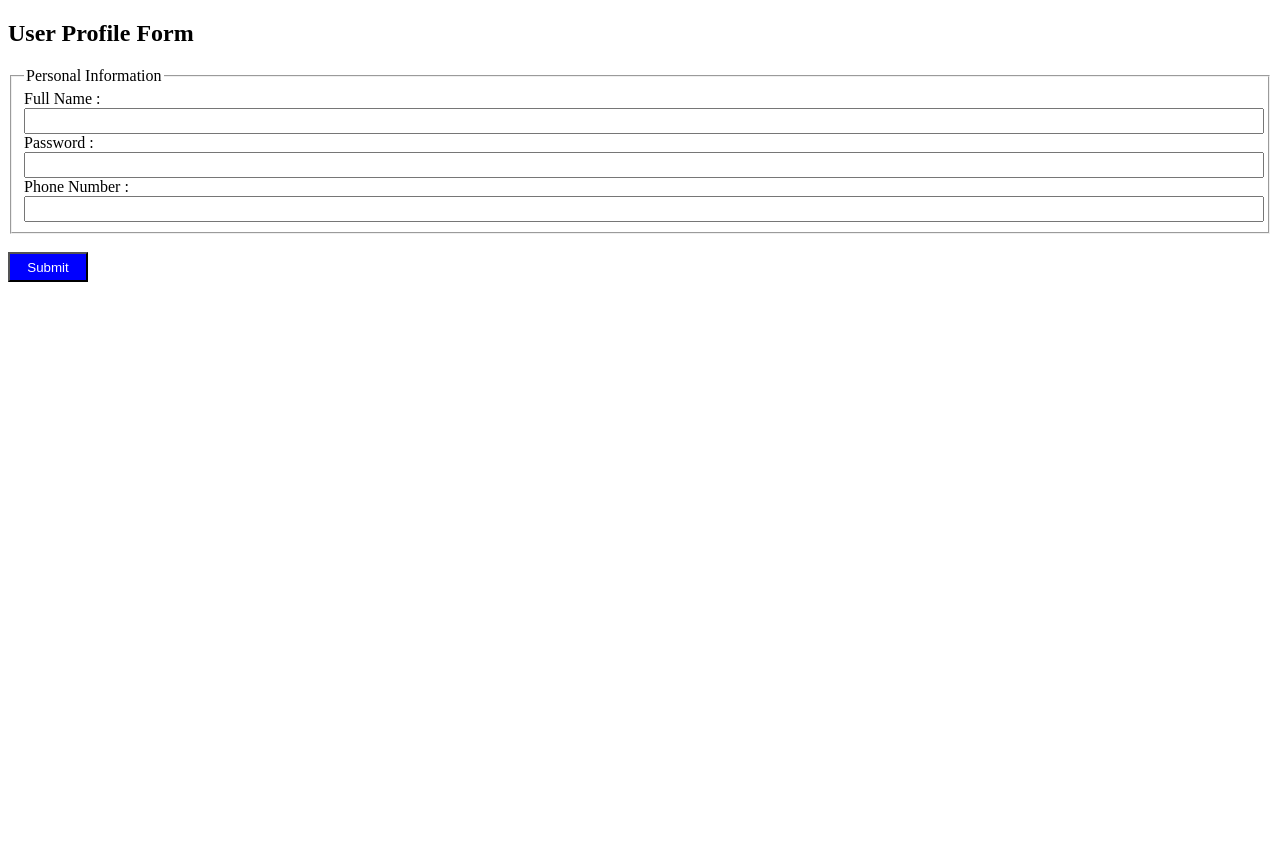
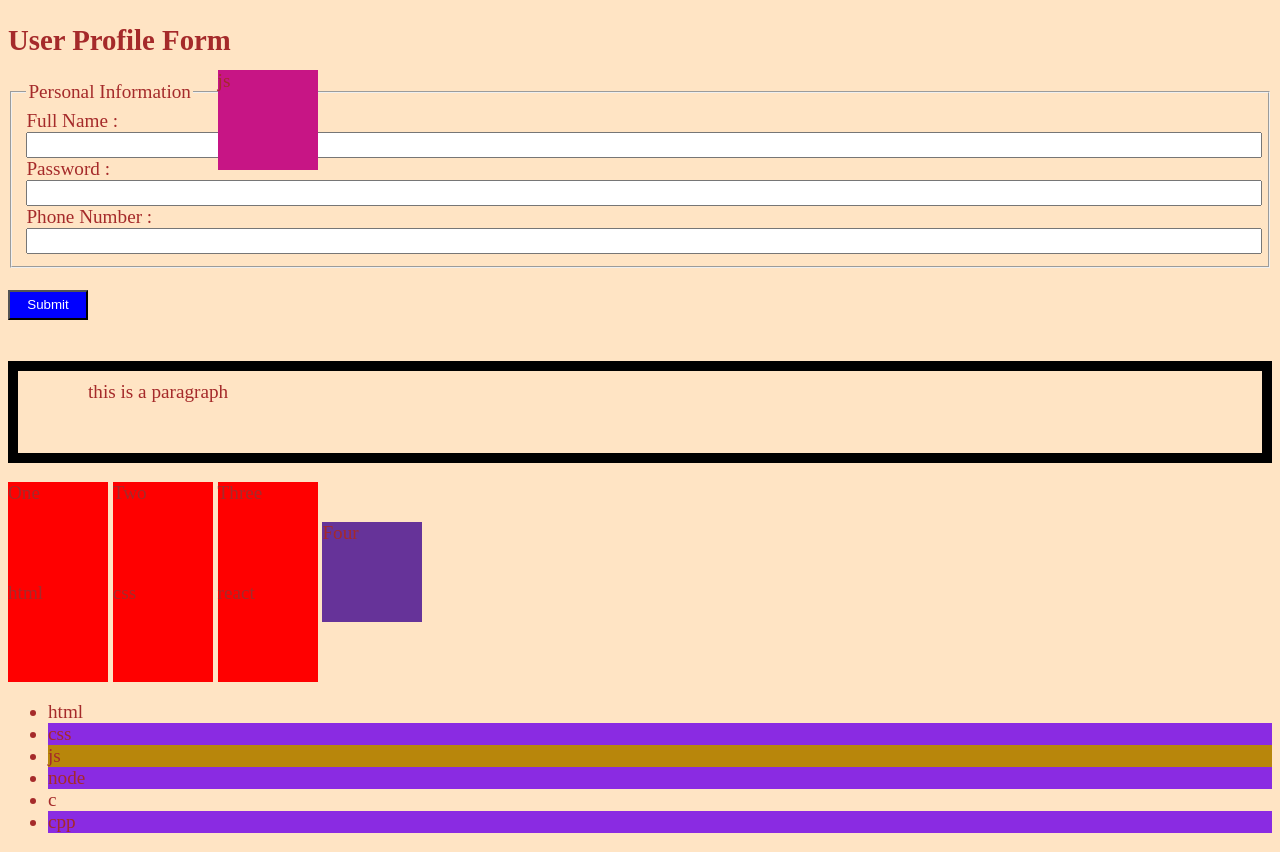
Before and after one commit to MahimaDhomane/Html-css, a plain HTML site: page popup_box/index.html in a window 1280 px wide. Before the commit the page ends 800 px from the top, so only its background shows below. Drawn offline with Linux system fonts and the light colour scheme.

Commit message:
Update index.html

```diff
--- a/popup_box/index.html
+++ b/popup_box/index.html
@@ -3,18 +3,11 @@
     <head>
         <meta charset="UTF-8">
         <meta name="viewport" content="width=device-width, initial-scale=1.0">
+        <link rel="stylesheet" href="./style.css">
+        <script src="index.js"></script>
         <title>Popup</title>
     </head>
-    <script>
-        function myFunction(){
-        var Name=document.getElementById("username").value;
-        if (Name.trim() === '') {
-        alert('please enter the name');
-        } else {
-        alert('Hello '+ Name );
-        }
-    }
-    </script>
+
     <body>
         <form><h2>User Profile Form</h2>
             <fieldset>
@@ -27,6 +20,29 @@
                 <input type="text" id="number" pattern="\d{1,10}" style="width: 100%; height:20px" required><br>
             </fieldset><br>
             <button style="height: 30px; width: 80px; background: blue; color: white;" onclick="myFunction()">Submit</span></button>
+            <br>
+            <br>
+            <p>this is a paragraph</p>
         </form>
+        <div class="parent">
+            <div class="box" id="one">One</div>
+            <div class="box" id="two">Two</div>
+            <div class="box" id="three">Three</div>
+            <div class="box" id="four">Four</div><br>
+        </div>
+        <div class="second">
+            <div class="box" id="html">html</div>
+            <div class="box" id="css">css</div>
+            <div class="box" id="js">js</div>
+            <div class="box" id="react">react</div>
+        </div>
+        <ul>
+            <li>html</li>
+            <li>css</li>
+            <li>js</li>
+            <li>node</li>
+            <li>c</li>
+            <li>cpp</li>
+        </ul>
     </body>
 </html>
```
